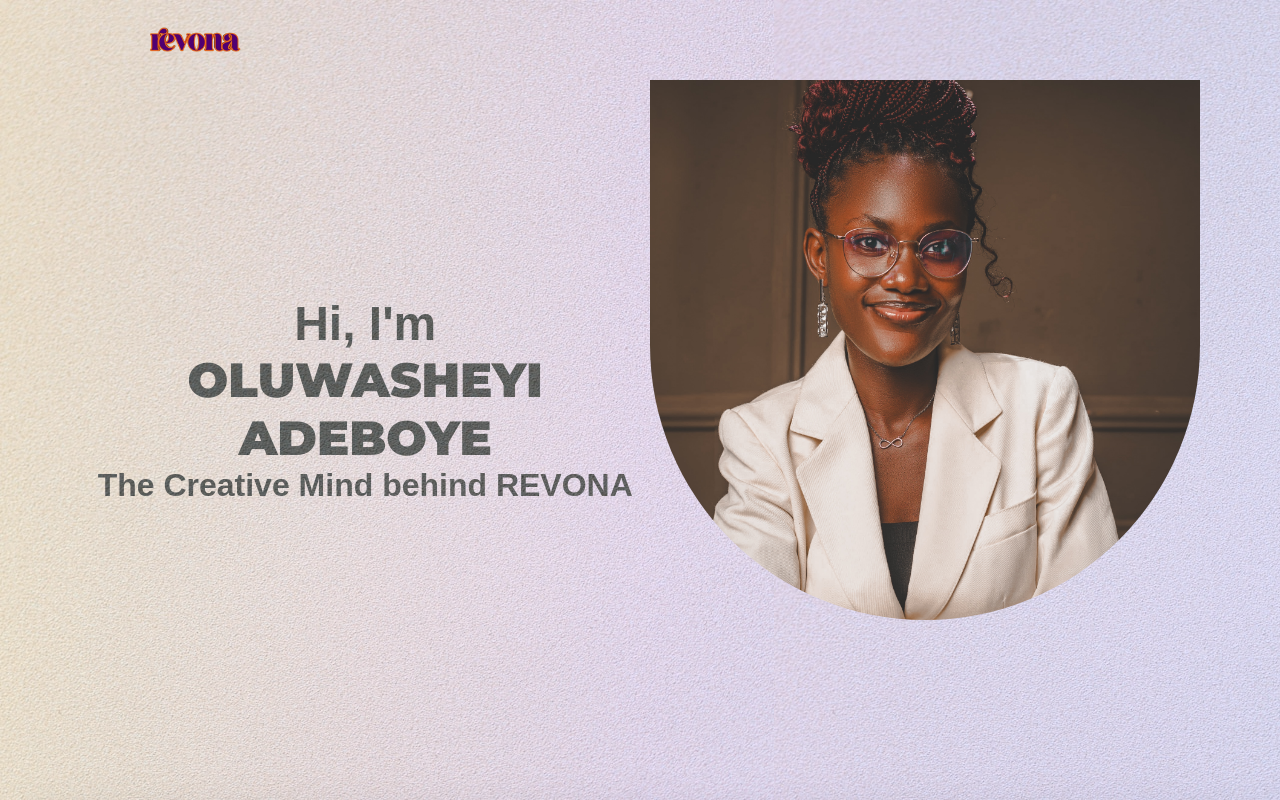
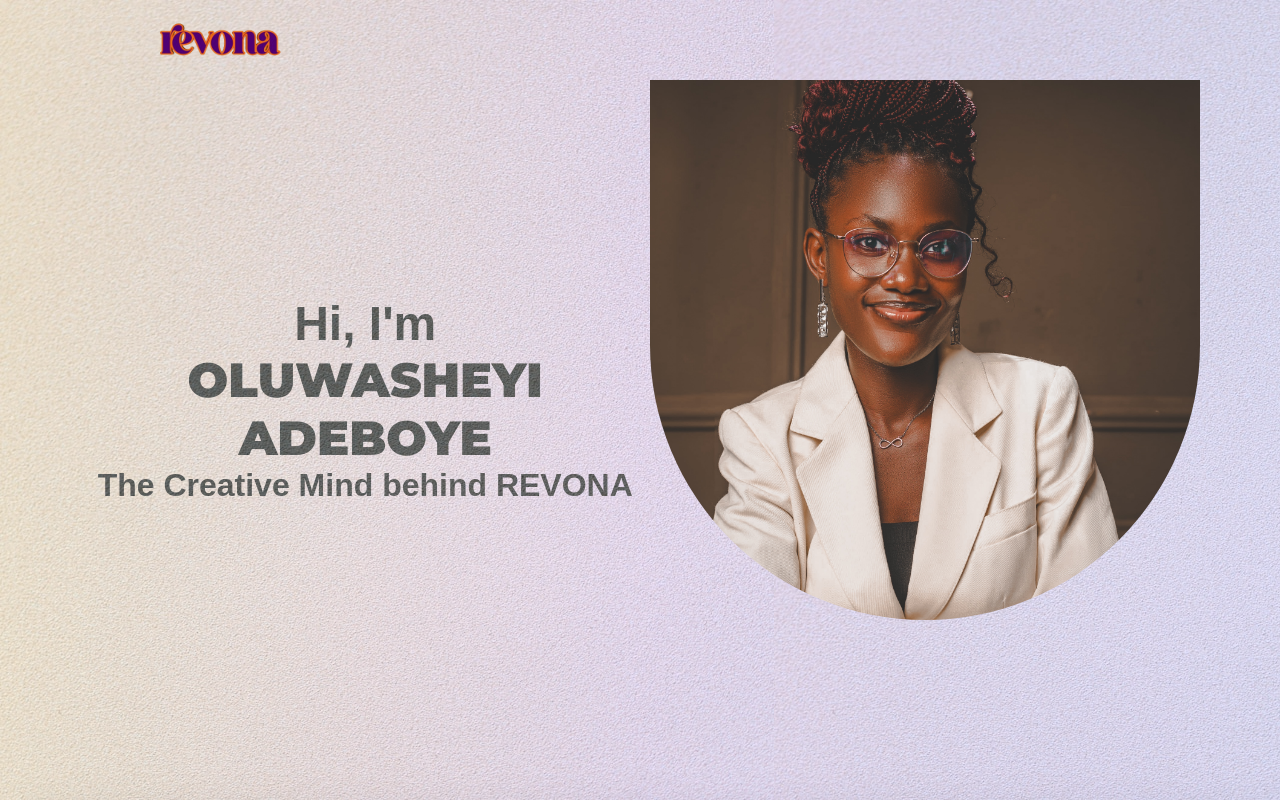
Before and after one commit to GITmarvel/Client-site, a plain HTML site: page index.html in a window 1280 px wide. Shown: the top 800 px of the page. Drawn offline with nearby package versions, Linux system fonts and the light colour scheme; a script that the page names is missing; a web font is replaced by a local one.

Commit message:
Update style.css

```diff
--- a/style.css
+++ b/style.css
@@ -24,7 +24,8 @@ header{
 }
 
 header img{
-    max-width:150px;
+    width:200px;
+    background-position:center;
 }
 
 section{
```
